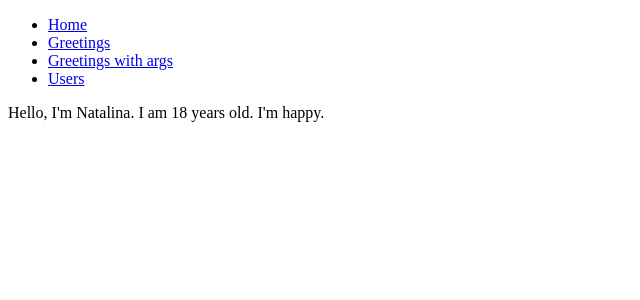
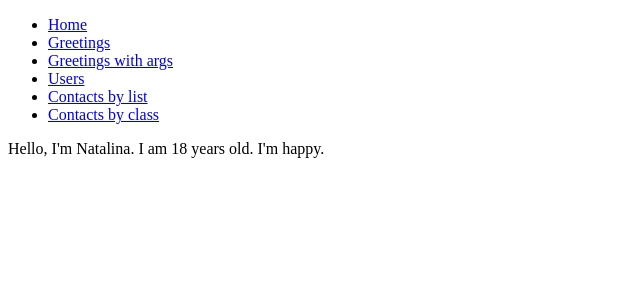
Before and after one commit to Hillel-i-Python-Pro-i-2022-12-27/homework__natali_chystyakova_django, a Django app: page /first-example/hello in a window 1280 px wide. Shown: the top 300 px of the page, without its empty margins (0-640 px from the left). Run offline with Django 4.2, Linux system fonts and the light colour scheme; parts of the project's set-up code (start-up, migrations or seed data) failed here and were passed over.

Commit message:
fix helpers

```diff
--- a/apps/templates/_helpers/_header.html
+++ b/apps/templates/_helpers/_header.html
@@ -4,5 +4,7 @@
         <li><a href="{% url "first_example:index" %}"> Greetings </a></li>
         <li><a href="{% url "first_example:hello_with_args" name="Mary" age=20 %}"> Greetings with args </a></li>
         <li><a href="{% url "first_example:users" amount=5 %}"> Users </a></li>
+         <li><a href="{% url "contacts:list_by_function" %}"> Contacts by list </a></li>
+        <li><a href="{% url "contacts:list_by_class" %}"> Contacts by class</a></li>
     </ul>
 </header>
```
